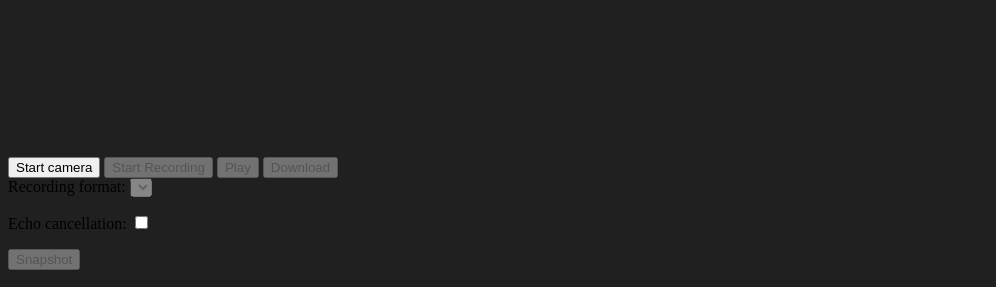
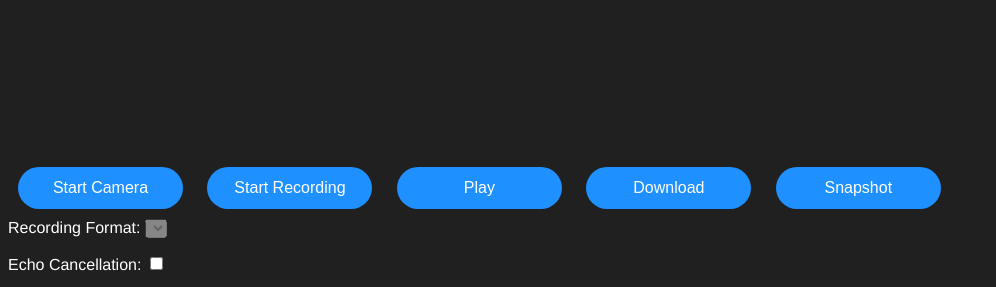
Before and after one commit to mnluan/webcam, a plain HTML site: page index.html in a window 1280 px wide. Shown: the part 5-292 px from the top of the page, without its empty margins (0-996 px from the left). Drawn offline with Linux system fonts and the light colour scheme.

Commit message:
Improved page and button style

```diff
--- a/index.html
+++ b/index.html
@@ -14,15 +14,16 @@
         <video id="recorded" playsinline loop></video>
 
         <div>
-            <button id="start">Start camera</button>
-            <button id="record" disabled>Start Recording</button>
-            <button id="play" disabled>Play</button>
-            <button id="download" disabled>Download</button>
+            <button button class="btn" id="start">Start Camera</button>
+            <button button class="btn" id="record" disabled>Start Recording</button>
+            <button button class="btn" id="play" disabled>Play</button>
+            <button button class="btn" id="download" disabled>Download</button>
+            <button button class="btn" id="snapshot" disabled>Snapshot</button>
         </div>
 
         <div id="options">
-            Recording format: <select id="codecPreferences" disabled></select>
-            <p>Echo cancellation: <input type="checkbox" id="echoCancellation"></p>
+            Recording Format: <select id="codecPreferences" disabled></select>
+            <p>Echo Cancellation: <input type="checkbox" id="echoCancellation"></p>
         </div>
 
         <div>
@@ -30,8 +31,6 @@
         </div>
 
     </div>
-
-    <div><button id="snapshot" disabled>Snapshot</button></div>
 
     <canvas id="canvas" width="640" height="480"></canvas>
 
--- a/style.css
+++ b/style.css
@@ -1,3 +1,24 @@
 body{
     background-color : #202020;
+    color: white;
+    font-family: 'Helvetica', serif;
+    font-size: 16px;
 }
+
+.btn {
+    background-color: DodgerBlue;
+    border: none;
+    color: white;
+    padding: 12px 26px;
+    font-size: 16px;
+    cursor: pointer;
+    display: inline-block;
+    text-align: center;
+    border-radius: 36px;
+    width: 165px;
+    margin: 10px;
+}
+
+.btn:hover {
+    background-color: RoyalBlue;
+}
```
